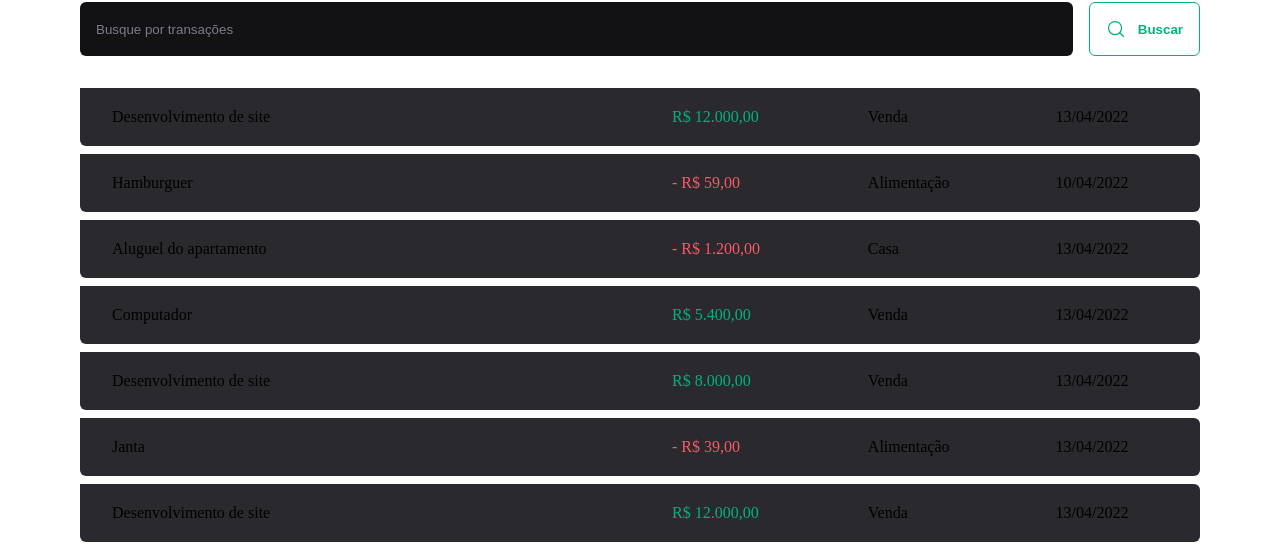
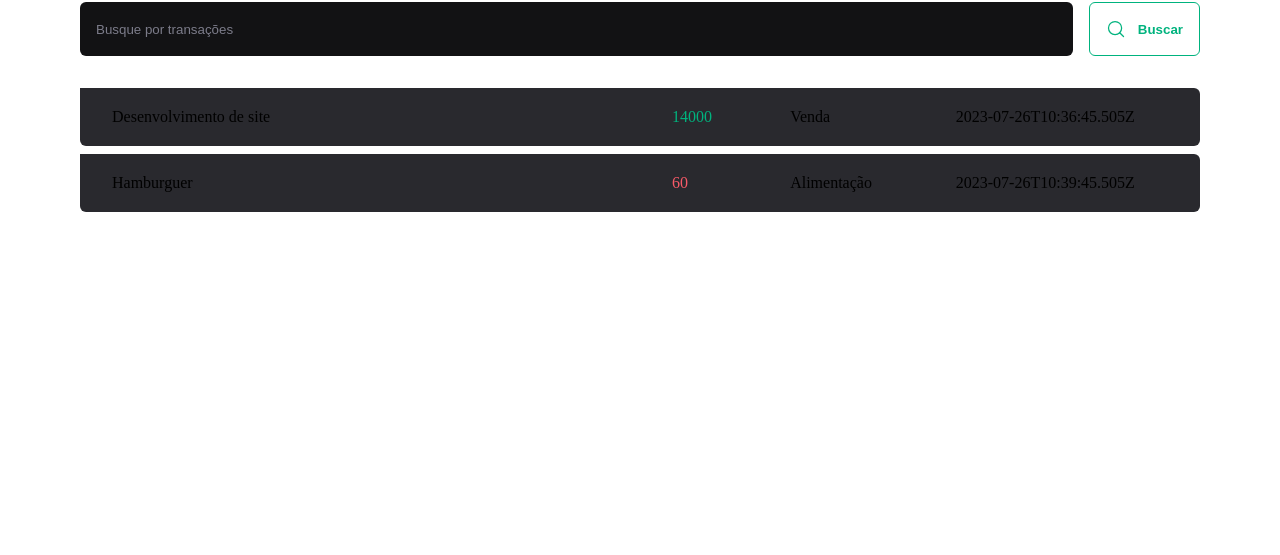
Before and after one commit to tiagosvieira10/dtMoney, a React (Vite) app: page / in a window 1280 px wide. Shown: the part 349-904 px from the top of the page. After the commit the page ends 800 px from the top, so only its background shows below. Built offline with nearby package versions, Linux system fonts and the light colour scheme; data requests are answered from the project's data file.

Commit message:
adicionando api server

```diff
--- a/package.json
+++ b/package.json
@@ -5,6 +5,7 @@
   "type": "module",
   "scripts": {
     "dev": "vite",
+    "dev:server": "json-server server.json -p 3333 -w -d 500",
     "build": "tsc && vite build",
     "lint": "eslint . --ext ts,tsx --report-unused-disable-directives --max-warnings 0",
     "preview": "vite preview"
@@ -27,6 +28,7 @@
     "eslint": "^8.45.0",
     "eslint-plugin-react-hooks": "^4.6.0",
     "eslint-plugin-react-refresh": "^0.4.3",
+    "json-server": "^0.17.3",
     "typescript": "^5.0.2",
     "vite": "^4.4.5"
   }
--- /dev/null
+++ b/server.json
@@ -0,0 +1,21 @@
+{
+  "transactions": [
+    {
+      "id": 1,
+      "description": "Desenvolvimento de site",
+      "type": "incone",
+      "category":"Venda",
+      "price": 14000,
+      "createdAt": "2023-07-26T10:36:45.505Z"
+    },
+    {
+      "id": 2,
+      "description": "Hamburguer",
+      "type": "outcone",
+      "category":"Alimentação",
+      "price": 60,
+      "createdAt": "2023-07-26T10:39:45.505Z"
+    }
+
+  ]
+}
--- a/src/pages/Transactions/index.tsx
+++ b/src/pages/Transactions/index.tsx
@@ -1,9 +1,31 @@
+import { useEffect, useState } from "react";
 import { Header } from "../../components/Header";
 import { Summary } from "../../components/Summary";
 import { SearchForm } from "./components/SearchForm";
 import { PriceHighlight, TransactionsContainer, TransactionsTable } from "./styles";
 
+interface Transaction {
+  id: number;
+  description: string;
+  type: 'incone' | 'outcone';
+  price: number;
+  category: string;
+  createdAt: string;
+}
+
 export function Transactions() {
+  const [transactions, setTransactions] = useState<Transaction[]>([])
+
+  async function loadTransactions(){
+    const response = await fetch('http://localhost:3333/transactions')
+    const data = await response.json();
+
+      setTransactions(data)
+ }
+  useEffect(() => {
+    loadTransactions();
+  }, [])
+
   return (
     <div>
       <Header/>
@@ -14,82 +36,20 @@
 
         <TransactionsTable>
         <tbody>
-          <tr>
-            <td width="50%">Desenvolvimento de site</td>
-            <td>
-              <PriceHighlight variant="incone">
-                R$ 12.000,00
-              </PriceHighlight>
-            </td>
-            <td>Venda</td>
-            <td>13/04/2022</td>
-          </tr>
-
-          <tr>
-            <td width="50%">Hamburguer</td>
-            <td>
-              <PriceHighlight variant="outcone">
-                - R$ 59,00
-              </PriceHighlight>
-            </td>
-            <td>Alimentação</td>
-            <td>10/04/2022</td>
-          </tr>
-
-          <tr>
-            <td width="50%">Aluguel do apartamento</td>
-            <td>
-              <PriceHighlight variant="outcone">
-                - R$ 1.200,00
-              </PriceHighlight>
-            </td>
-            <td>Casa</td>
-            <td>13/04/2022</td>
-          </tr>
-
-          <tr>
-            <td width="50%">Computador</td>
-            <td>
-              <PriceHighlight variant="incone">
-                R$ 5.400,00
-              </PriceHighlight>
-            </td>
-            <td>Venda</td>
-            <td>13/04/2022</td>
-          </tr>
-
-          <tr>
-            <td width="50%">Desenvolvimento de site</td>
-            <td>
-              <PriceHighlight variant="incone">
-                R$ 8.000,00
-              </PriceHighlight>
-            </td>
-            <td>Venda</td>
-            <td>13/04/2022</td>
-          </tr>
-
-          <tr>
-            <td width="50%">Janta</td>
-            <td>
-              <PriceHighlight variant="outcone">
-                - R$ 39,00
-              </PriceHighlight>
-            </td>
-            <td>Alimentação</td>
-            <td>13/04/2022</td>
-          </tr>
-
-          <tr>
-            <td width="50%">Desenvolvimento de site</td>
-            <td>
-              <PriceHighlight variant="incone">
-                R$ 12.000,00
-              </PriceHighlight>
-            </td>
-            <td>Venda</td>
-            <td>13/04/2022</td>
-          </tr>
+          {transactions.map(transactions => {
+            return(
+              <tr key={transactions.id}>
+                <td width="50%">{transactions.description}</td>
+                <td>
+                  <PriceHighlight variant={transactions.type}>
+                    {transactions.price}
+                  </PriceHighlight>
+                </td>
+                <td>{transactions.category}</td>
+                <td>{transactions.createdAt}</td>
+              </tr>
+            )
+          })}
         </tbody>
         </TransactionsTable>
       </TransactionsContainer>
```
Also changed, not shown: 1 other file (tests, documents, lock files or other folders).
